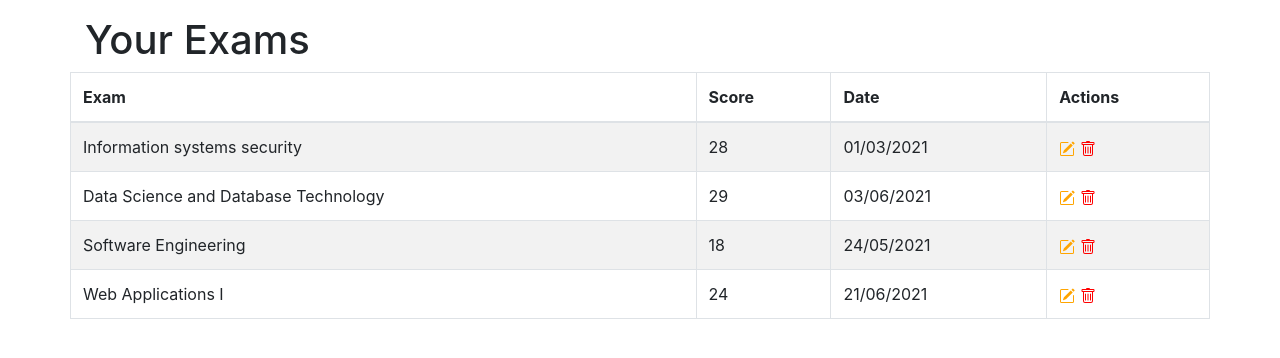
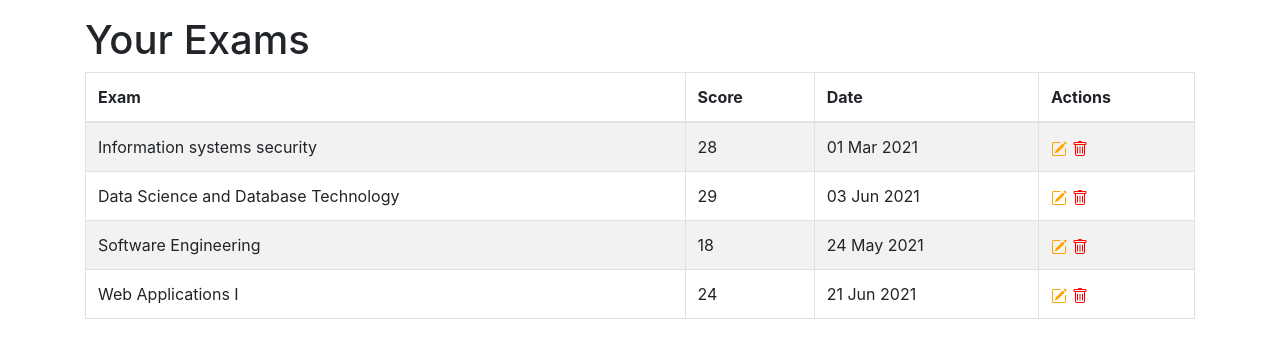
Before and after one commit to Uberts94/react-scores, a React (Create React App) app: page / in a window 1280 px wide. Shown: the top 358 px of the page. Built offline with nearby package versions, Linux system fonts and the light colour scheme.

Commit message:
split in components, add state with hooks

```diff
--- a/package.json
+++ b/package.json
@@ -1,5 +1,5 @@
 {
-  "name": "react-scores-starter",
+  "name": "react-scores",
   "version": "0.1.0",
   "private": true,
   "dependencies": {
@@ -7,6 +7,7 @@
     "@testing-library/react": "^11.2.6",
     "@testing-library/user-event": "^12.8.3",
     "bootstrap": "^4.6.0",
+    "dayjs": "^1.10.4",
     "react": "^17.0.2",
     "react-bootstrap": "^1.5.2",
     "react-dom": "^17.0.2",
--- a/src/App.js
+++ b/src/App.js
@@ -1,53 +1,37 @@
 import 'bootstrap/dist/css/bootstrap.min.css';
 import './App.css';
-import { Container, Row, Col, Table } from 'react-bootstrap';
-import { iconDelete, iconEdit } from './icons'
+import { Container, Row } from 'react-bootstrap';
+import ExamScores from './ExamComponents.js';
+import AppTitle from './AppTitle.js';
+import dayjs from 'dayjs';
+
+const fakeExams = [
+  {coursecode: '01TYMOV', score: 28, date: dayjs('2021-03-01')},
+  {coursecode: '01SQJOV', score: 29, date: dayjs('2021-06-03')},
+  {coursecode: '04GSPOV', score: 18, date: dayjs('2021-05-24')},
+  {coursecode: '01TXYOV', score: 24, date: dayjs('2021-06-21')},
+];
+
+const fakeCourses = [
+  {coursecode: '01TYMOV', name: 'Information systems security'},
+  {coursecode: '02LSEOV', name: 'Computer architectures'},
+  {coursecode: '01SQJOV', name: 'Data Science and Database Technology'},
+  {coursecode: '01OTWOV', name: 'Computer network technologies and services'},
+  {coursecode: '04GSPOV', name: 'Software Engineering'},
+  {coursecode: '01TXYOV', name: 'Web Applications I'},
+  {coursecode: '01NYHOV', name: 'System and device programming'},
+  {coursecode: '01TYDOV', name: 'Cloud Computing'},
+  {coursecode: '01SQPOV', name: 'Software Networking'},
+];
 
 function App() {
   return (
     <Container className="App">
       <Row>
-        <Col>
-          <h1>Your Exams</h1>
-        </Col>
+        <AppTitle />
       </Row>
       <Row>
-        <Table striped bordered>
-          <thead>
-            <tr>
-              <th>Exam</th>
-              <th>Score</th>
-              <th>Date</th>
-              <th>Actions</th>
-            </tr>
-          </thead>
-          <tbody>
-            <tr>
-              <td>Information systems security</td>
-              <td>28</td>
-              <td>01/03/2021</td>
-              <td>{iconEdit} {iconDelete}</td>
-            </tr>
-            <tr>
-              <td>Data Science and Database Technology</td>
-              <td>29</td>
-              <td>03/06/2021</td>
-              <td>{iconEdit} {iconDelete}</td>
-            </tr>
-            <tr>
-              <td>Software Engineering</td>
-              <td>18</td>
-              <td>24/05/2021</td>
-              <td>{iconEdit} {iconDelete}</td>
-            </tr>
-            <tr>
-              <td>Web Applications I</td>
-              <td>24</td>
-              <td>21/06/2021</td>
-              <td>{iconEdit} {iconDelete}</td>
-            </tr>
-          </tbody>
-        </Table>
+        <ExamScores exams={fakeExams} courses={fakeCourses} />
       </Row>
     </Container>
   );
--- /dev/null
+++ b/src/AppTitle.js
@@ -0,0 +1,11 @@
+import { Col } from 'react-bootstrap';
+
+function AppTitle() {
+  return (
+    <Col>
+      <h1>Your Exams</h1>
+    </Col>
+  );
+}
+
+export default AppTitle;
--- /dev/null
+++ b/src/ExamComponents.js
@@ -0,0 +1,61 @@
+import { Col, Table } from 'react-bootstrap';
+import { useState } from 'react';
+import { iconDelete, iconEdit } from './icons';
+
+
+function ExamScores(props) {
+  return <Col>
+    <ExamTable exams={props.exams} courses={props.courses} />
+  </Col>;
+}
+
+function ExamTable(props) {
+  const [exams, setExams] = useState([...props.exams]);
+
+  const deleteExam = (coursecode) => {
+    setExams((exs) => exs.filter(ex => ex.coursecode !== coursecode))
+  }
+
+
+  return (
+    <Table striped bordered>
+      <thead>
+        <tr>
+          <th>Exam</th>
+          <th>Score</th>
+          <th>Date</th>
+          <th>Actions</th>
+        </tr>
+      </thead>
+      <tbody>{
+        exams.map((ex) => <ExamRow key={ex.coursecode}
+          exam={ex}
+          examName={props.courses.filter(c => c.coursecode === ex.coursecode)[0].name}
+          deleteExam={deleteExam}
+        />)
+        /* NOTE: exam={{...ex, name: (the above expression)}} could be a quicker (and dirtier) way to add the .name property to the exam, instead of passing the examName prop */
+      }
+      </tbody>
+    </Table>
+  );
+}
+
+function ExamRow(props) {
+  return <tr><ExamRowData exam={props.exam} examName={props.examName} /><RowControls exam={props.exam} deleteExam={props.deleteExam} /></tr>
+}
+
+function ExamRowData(props) {
+  return <>
+    <td>{props.examName}</td>
+    <td>{props.exam.score}</td>
+    <td>{props.exam.date.format('DD MMM YYYY')}</td>
+  </>;
+}
+
+function RowControls(props) {
+  return <td>
+    {iconEdit} <span onClick={() => { props.deleteExam(props.exam.coursecode) }}>{iconDelete}</span>
+  </td>
+}
+
+export default ExamScores;
```
Also changed, not shown: src/icons.js (+6 -6 lines), 1 other file (tests, documents, lock files or other folders).
